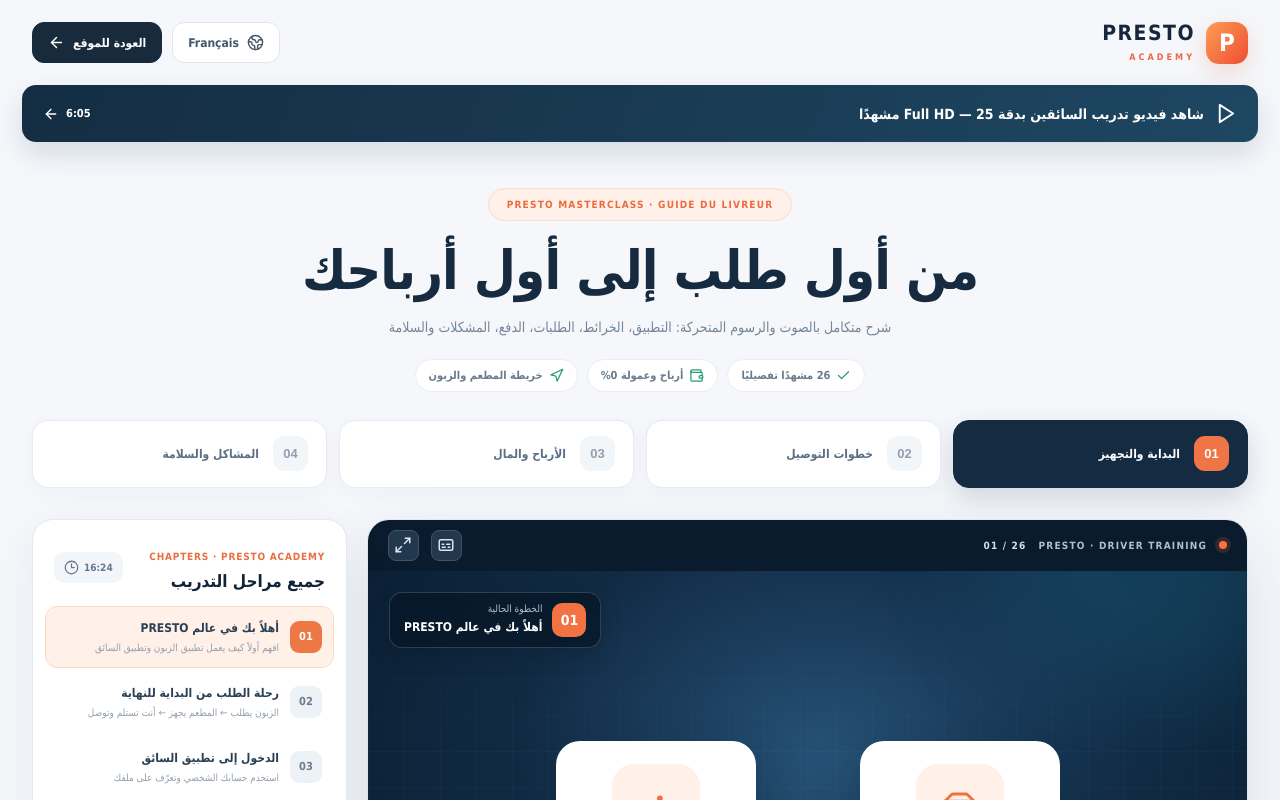
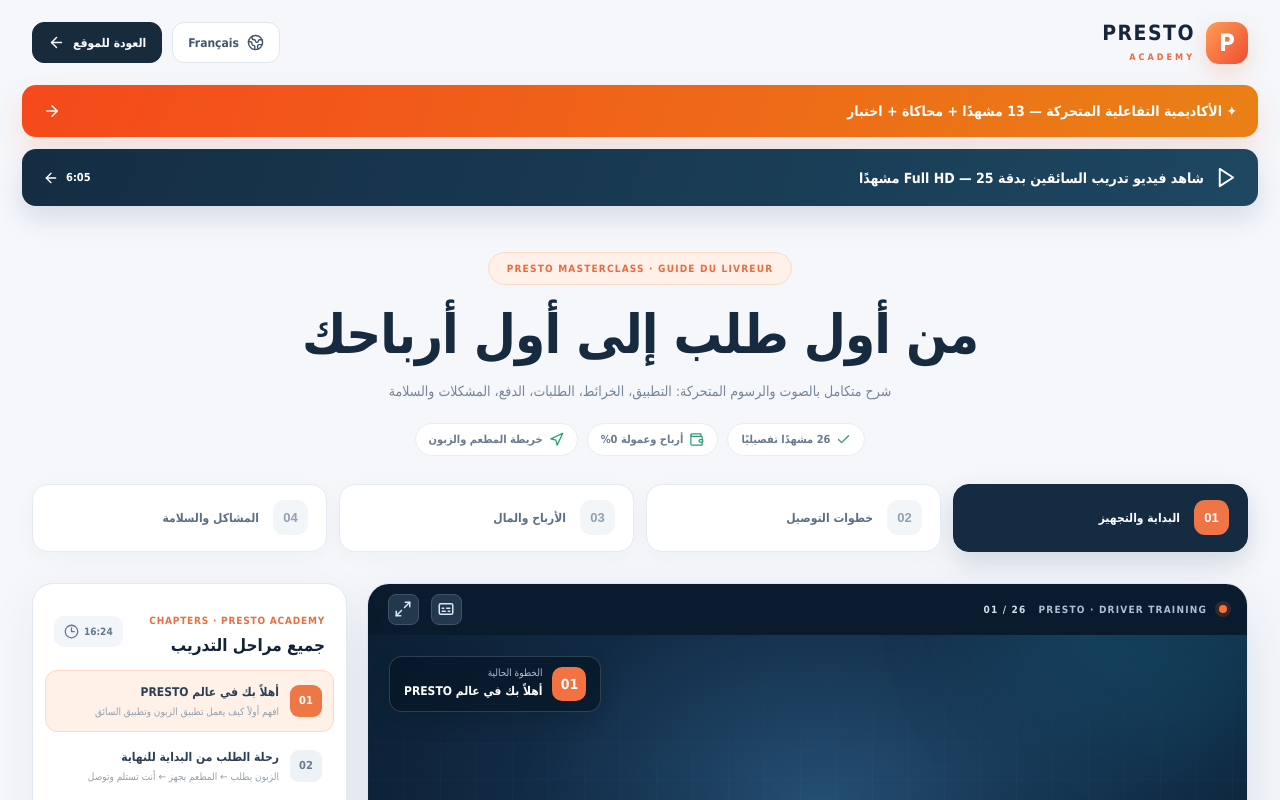
Before and after one commit to mouhamedyslemelgh-commits/Presto, a Next.js app: page /guide-livreur in a window 1280 px wide. Shown: the top 800 px of the page. Built offline with nearby package versions, Linux system fonts and the light colour scheme.

Commit message:
Link PRESTO animated academy in app/guide-livreur/presto-driver-guide.tsx

```diff
--- a/app/guide-livreur/presto-driver-guide.tsx
+++ b/app/guide-livreur/presto-driver-guide.tsx
@@ -263,7 +263,7 @@ export default function PrestoDriverGuide(){
  const allAnswered=Object.keys(quizAnswers).length===guideQuiz.length;
  return <main className={styles.shell} dir={lang==='ar'?'rtl':'ltr'}>
   <header className={styles.header}><a className={styles.logo} href="/"><span className={styles.brandDot}>P</span><span><strong>PRESTO</strong><small>ACADEMY</small></span></a><div className={styles.headerActions}><button type="button" onClick={switchLang}><Globe2 size={17}/>{lang==='ar'?'Français':'العربية'}</button><a href="/">{trans(lang,'العودة للموقع','Retour au site')}{lang==='ar'?<ArrowLeft size={17}/>:<ArrowRight size={17}/>}</a></div></header>
-  <div style={{maxWidth:1370,margin:'0 auto 12px',padding:'0 22px'}}><a href="/guide-livreur/video" style={{textDecoration:'none',background:'linear-gradient(110deg,#142d43,#1e4762)',color:'white',borderRadius:14,padding:'17px 21px',display:'flex',alignItems:'center',justifyContent:'space-between',gap:14,fontWeight:900,fontSize:14,boxShadow:'0 12px 28px #102e4922'}}><span style={{display:'flex',alignItems:'center',gap:10}}><Play size={23}/>{trans(lang,'شاهد فيديو تدريب السائقين بدقة Full HD — 25 مشهدًا','Regarder la formation vidéo Full HD — 25 scènes')}</span><span style={{display:'flex',alignItems:'center',gap:7,fontSize:11,whiteSpace:'nowrap'}}>6:05 <ArrowLeft size={16}/></span></a></div>
+  <div style={{maxWidth:1370,margin:'0 auto 12px',padding:'0 22px'}}><a href="/presto-academy-motion.html" style={{textDecoration:'none',background:'linear-gradient(110deg,#f5491b,#e98116)',color:'white',borderRadius:14,padding:'17px 21px',display:'flex',alignItems:'center',justifyContent:'space-between',gap:14,fontWeight:900,fontSize:14,boxShadow:'0 12px 28px #ff531e24'}}><span>✦ {trans(lang,'الأكاديمية التفاعلية المتحركة — 13 مشهدًا + محاكاة + اختبار','Académie animée — 13 scènes + simulation + quiz')}</span><ArrowRight size={18}/></a></div><div style={{maxWidth:1370,margin:'0 auto 12px',padding:'0 22px'}}><a href="/guide-livreur/video" style={{textDecoration:'none',background:'linear-gradient(110deg,#142d43,#1e4762)',color:'white',borderRadius:14,padding:'17px 21px',display:'flex',alignItems:'center',justifyContent:'space-between',gap:14,fontWeight:900,fontSize:14,boxShadow:'0 12px 28px #102e4922'}}><span style={{display:'flex',alignItems:'center',gap:10}}><Play size={23}/>{trans(lang,'شاهد فيديو تدريب السائقين بدقة Full HD — 25 مشهدًا','Regarder la formation vidéo Full HD — 25 scènes')}</span><span style={{display:'flex',alignItems:'center',gap:7,fontSize:11,whiteSpace:'nowrap'}}>6:05 <ArrowLeft size={16}/></span></a></div>
   <section className={styles.hero}><span className={styles.eyebrow}>PRESTO MASTERCLASS · GUIDE DU LIVREUR</span><h1>{trans(lang,'من أول طلب إلى أول أرباحك','De la première commande à tes gains')}</h1><p>{trans(lang,'شرح متكامل بالصوت والرسوم المتحركة: التطبيق، الخرائط، الطلبات، الدفع، المشكلات والسلامة','Formation détaillée avec narration, animations, cartes, paiements et sécurité')}</p><div className={styles.highlights}><span><Check size={15}/>{guideLessons.length} {trans(lang,'مشهدًا تفصيليًا','chapitres détaillés')}</span><span><Wallet size={15}/>{trans(lang,'أرباح وعمولة 0%','Gains et 0 % commission')}</span><span><Navigation size={15}/>{trans(lang,'خريطة المطعم والزبون','GPS restaurant et client')}</span></div></section>
   <nav className={styles.chapterNav} aria-label={trans(lang,'أقسام التدريب','Sections du guide')}>{chapters.map(ch=><button type="button" key={ch.key} className={ch.key===lesson.chapter?styles.activeChapter:''} onClick={()=>jump(guideLessons.findIndex(x=>x.chapter===ch.key),false)}><small>{ch.icon}</small><span>{trans(lang,ch.ar,ch.fr)}</span></button>)}</nav>
   <div className={[styles.playerGrid,theaterMode?styles.theaterMode:""].join(" ")}><section className={styles.player}>
```
